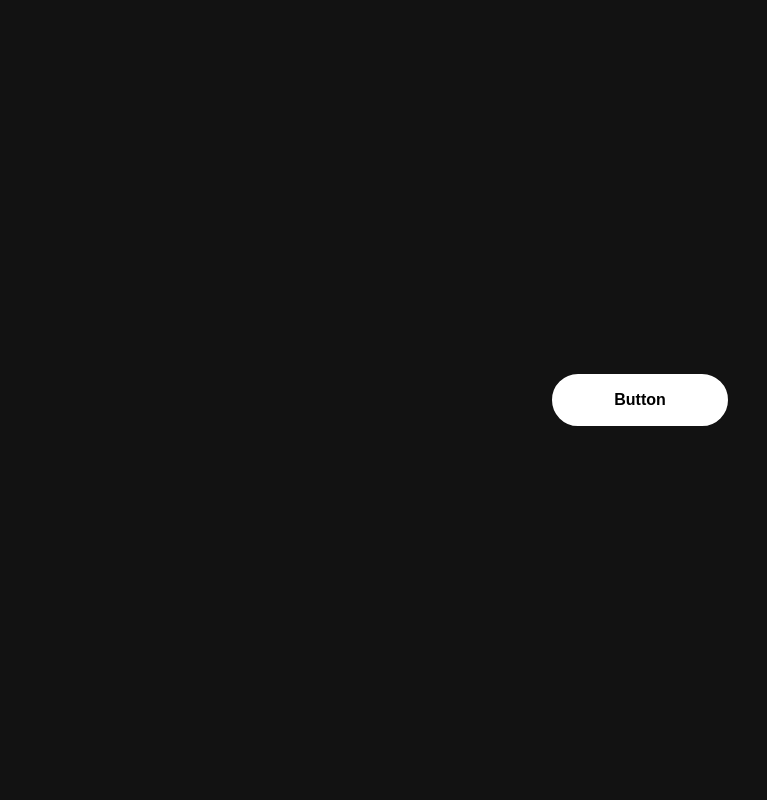
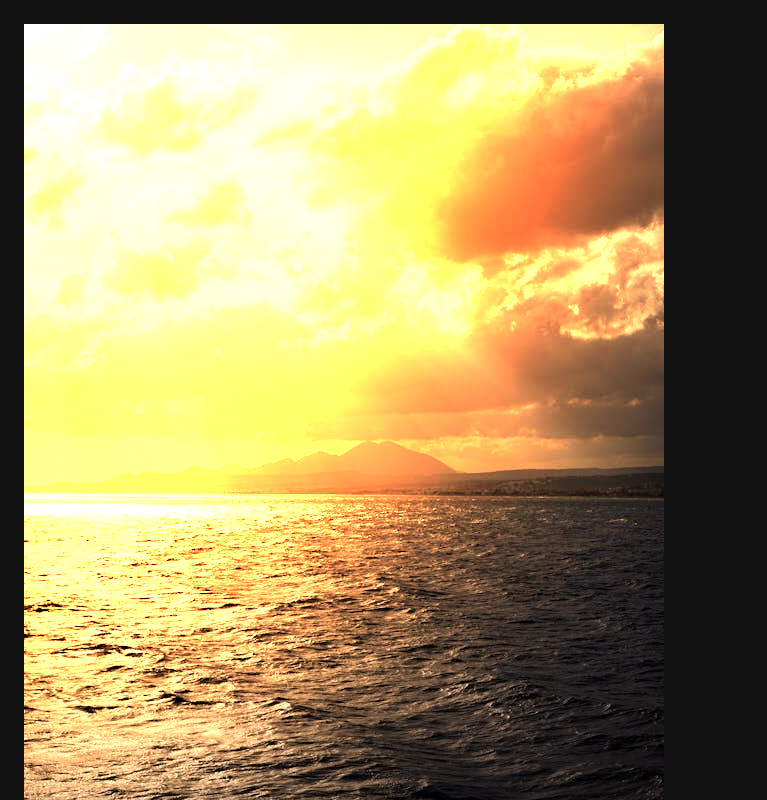
Before and after one commit to matovius/lab, a SvelteKit app: page / in a window 1280 px wide. Shown: the whole page, without its empty margins (0-767 px from the left). Built offline with nearby package versions, Linux system fonts and the light colour scheme; a web font is replaced by a local one.

Commit message:
experiment with CSS shaders

```diff
--- a/src/routes/+page.svelte
+++ b/src/routes/+page.svelte
@@ -1,6 +1,6 @@
 <script lang="ts">
   import Container from "$lib/components/Container.svelte";
-	import AllButtons from "$lib/components/interesting-buttons/AllButtons.svelte";
+	import Test from "$lib/components/css-shaders/Test.svelte";
 </script>
 
 <svelte:head>
@@ -8,5 +8,5 @@
 </svelte:head>
 
 <Container>
-  <AllButtons />
+  <Test />
 </Container>
```
